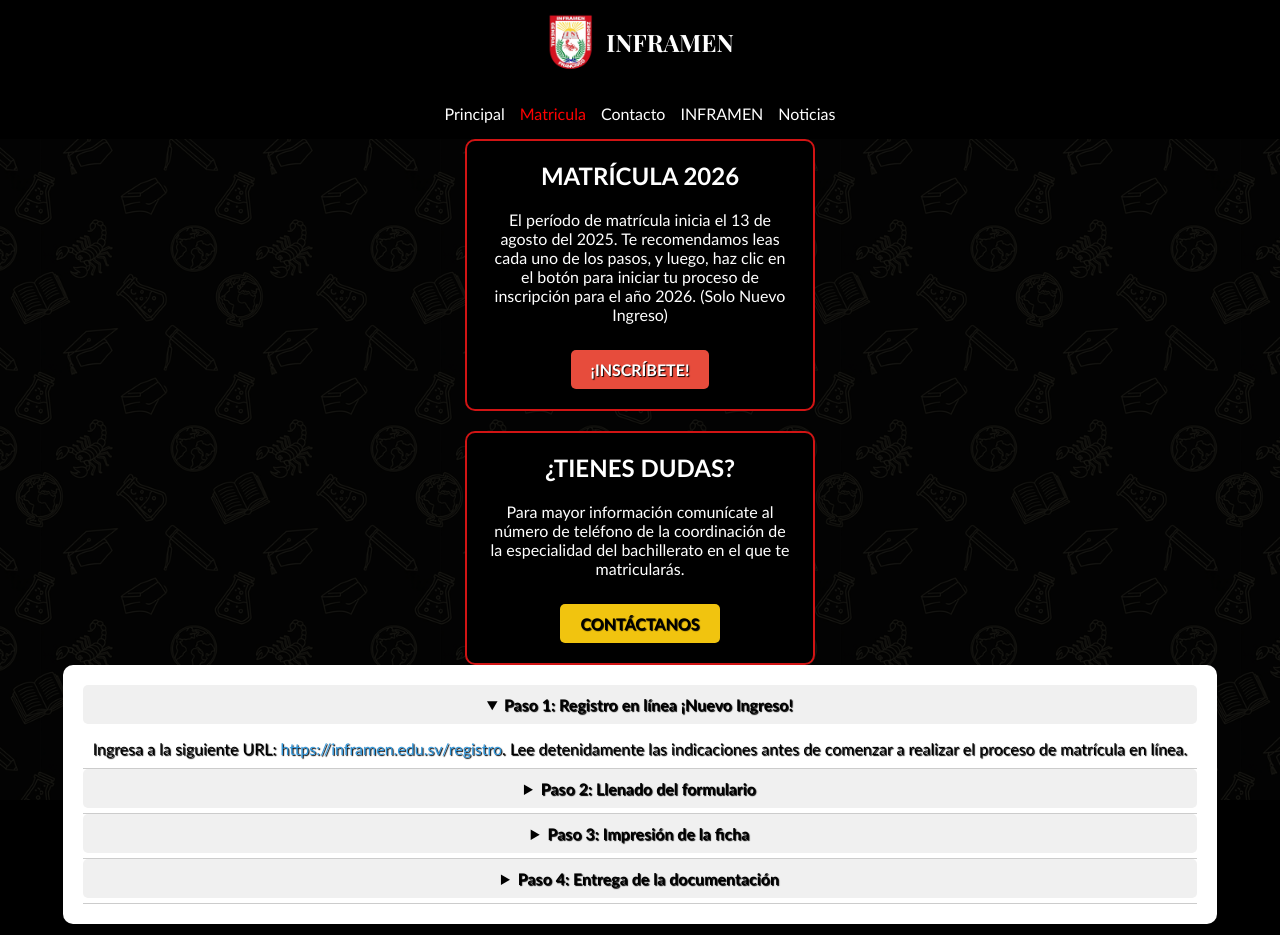
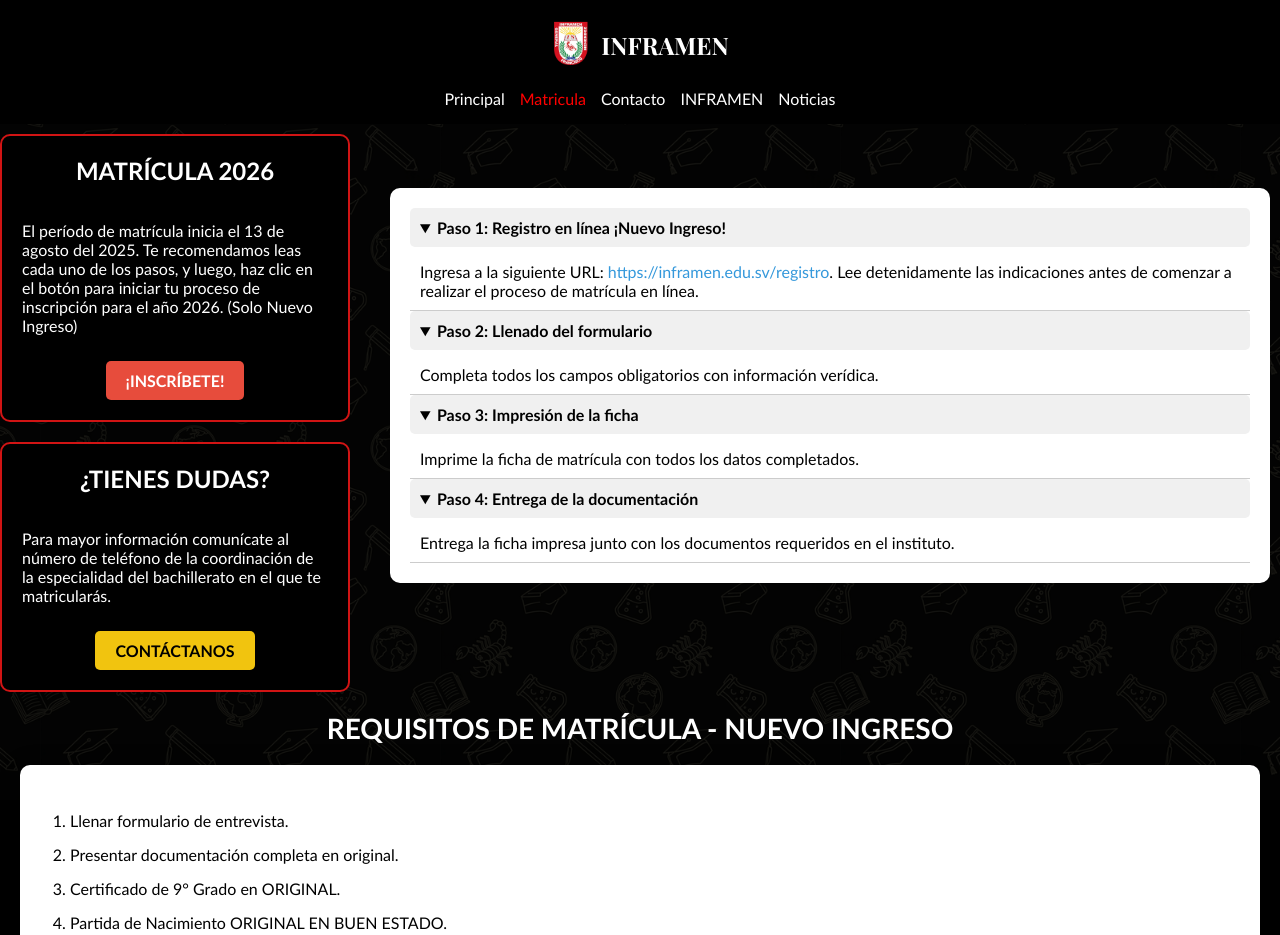
Before and after one commit to Carlos35654E/carlandro.online, a plain HTML site: page matricula/index.html in a window 1280 px wide. Shown: the top 935 px of the page. Drawn offline with nearby package versions, Linux system fonts and the light colour scheme.

Commit message:
versión final
Versión final de Principal, Matricula y Contacto

```diff
--- a/css/contacto.css
+++ b/css/contacto.css
@@ -1,5 +1,8 @@
 @import url('https://fonts.googleapis.com/css2?family=Playfair+Display:wght@400;700&display=swap');
 
+html {
+    overflow-y: scroll;
+}
 
 body {
     display: flex;
@@ -39,6 +42,9 @@ body::before {
     font-weight: 700;
     font-size: 24px;
     color: white;
+    line-height: 1;
+    margin: 0;
+    padding: 0;
 }
 
 header {
@@ -58,15 +64,17 @@ header {
     background-color: black;
     max-width: 100%;
     margin: 0;
+    width: 100%;
 }
 
 .logo-y-titulo {
     display: flex;
     align-items: center;
+    height: 70px;
 }
 
 .logo {
-    width: 50px;
+    width: 40px;
     margin-right: 10px;
 }
 
@@ -77,6 +85,7 @@ header {
     justify-content: center;
     padding: 10px 0;
     max-width: 100%;
+    width: 100%;
 }
 
 .menu {
@@ -114,7 +123,7 @@ header {
     border-radius: 15px;
     text-align: center;
     max-width: 400px;
-    margin: 50px 1rem;
+    margin: 10%;
     padding: 50px;
     background-color: rgb(61, 56, 56);
     align-items: center;
@@ -179,3 +188,32 @@ header {
 .active {
     color: red !important;
 }
+
+footer {
+    width: 100%;
+    background-color: #1f1d1d;
+    color: #f3f3f3;
+    display: flex;
+    flex-direction: column;
+    justify-content: center;
+    align-items: center;
+    font-size: 0.8rem;
+    height: auto;
+    padding: 10px;
+    text-align: center;
+}
+
+.footerlogo img {
+    height: 60px;
+    object-fit: contain;
+}
+
+.footerlogo {
+    padding: 0;
+}
+
+@media (max-width: 767px) {
+    footer {
+        display: none;
+    }
+}
--- a/css/matricula.css
+++ b/css/matricula.css
@@ -1,12 +1,14 @@
 @import url('https://fonts.googleapis.com/css2?family=Playfair+Display:wght@400;700&display=swap');
-* {
-  text-shadow: rgb(0, 0, 0) 1px 1px 1px;
+
+html {
+    overflow-y: scroll;
 }
+
 body {
   display: flex;
   flex-direction: column;
+  justify-content: flex-start;
   align-items: center;
-  justify-content: flex-start;
   min-height: 100vh;
   margin: 0;
   padding: 0;
@@ -16,6 +18,7 @@ body {
   color: white;
   position: relative;
 }
+
 body::before {
   content: "";
   position: fixed;
@@ -32,56 +35,73 @@ body::before {
   pointer-events: none;
   z-index: -1;
 }
+
 #titulo {
   font-family: 'Playfair Display', serif;
   font-weight: 700;
   font-size: 24px;
   color: white;
+  line-height: 1;
+  margin: 0;
+  padding: 0;
 }
+
 header {
   display: flex;
   flex-direction: column;
   width: 100%;
   align-items: center;
   background-color: black;
-  max-width: 100%;
+  min-width: 100%;
 }
+
 .encabezado-superior {
   display: flex;
+  width: 100%;
   align-items: center;
   justify-content: center;
   padding: 10px 0;
+  margin: 0;
   background-color: black;
   max-width: 100%;
 }
+
 .logo-y-titulo {
   display: flex;
   align-items: center;
+  height: 70px;
 }
+
 .logo {
-  width: 50px;
+  width: 40px;
   margin-right: 10px;
 }
+
 .navegacion-principal {
   background-color: black;
-  width: auto;
+  width: 100%;
   display: flex;
   justify-content: center;
   padding: 10px 0;
   max-width: 100%;
 }
+
 .menu {
-  flex-wrap: wrap;
+
   list-style: none;
   padding: 0;
   margin: 0;
   display: flex;
   justify-content: center;
+  flex-wrap: wrap;
   gap: 15px;
 }
+
 .menu li {
   margin: 0;
+  margin-top: -17px;
 }
+
 .menu a {
   color: white;
   text-decoration: none;
@@ -89,16 +109,25 @@ header {
   padding: 6px 0;
   display: block;
 }
+
 .menu a:hover {
-  color: red;
+  color: rgb(144, 9, 9);
 }
+
 main {
     width: 100%;
-    max-width: 100%;
     margin-bottom: 40px;
     box-sizing: border-box;
 }
+
 .container {
+  display: flex;
+  flex-direction: row;
+  gap: 30px; /* o el espacio que prefieras */
+  align-items: flex-start; /* opcional, para alinear arriba */
+}
+
+.container2 {
   display: flex;
   flex-direction: column;
   align-items: center;
@@ -107,9 +136,11 @@ main {
   padding: 0px 20px 40px 20px;
   text-align: center;
 }
-.container h1 {
-  margin-top: 0;
+
+.left-box, .right-box {
+  flex: 1; /* opcional, para que ambas ocupen el mismo ancho */
 }
+
 .left-box {
   flex: 1;
   min-width: 280px;
@@ -118,15 +149,25 @@ main {
   flex-direction: column;
   gap: 20px;
 }
+
+#left-box1 {
+  margin-top: 10px;
+}
+
 .box {
+  display: flex;
+  flex-direction: column;
+  align-items: center;
   background-color: black;
   padding: 20px;
   border-radius: 10px;
   border: 2px solid rgba(228, 22, 22, 0.918);
 }
+
 .box h2 {
   margin-top: 0;
 }
+
 .btn {
   display: inline-block;
   margin-top: 10px;
@@ -138,26 +179,31 @@ main {
   font-weight: bold;
   cursor: pointer;
 }
+
 .btn.red {
   background-color: #e74c3c;
 }
+
 .btn.yellow {
   background-color: #f1c40f;
   color: black;
 }
+
 .right-box {
   display: flex;
   flex-direction: column;
   flex: 2;
-  min-width: 300px;
   background-color: white;
   color: black;
   border-radius: 10px;
   padding: 20px;
+  margin: 5% 10px;
 }
+
 .accordion {
   border-bottom: 1px solid #ccc;
 }
+
 .accordion summary {
   cursor: pointer;
   padding: 10px;
@@ -166,18 +212,25 @@ main {
   border-radius: 5px;
   margin-bottom: 5px;
 }
+
 .accordion p {
   padding: 10px;
   margin: 0;
 }
+
 a {
   color: #3498db;
   text-decoration: none;
 }
+
 a:hover {
   text-decoration: underline;
 }
+
 .content-box {
+  display: flex;
+  flex-direction: column;
+  text-align: left;
   background-color: #fff;
   color: #000;
   padding: 30px;
@@ -186,32 +239,39 @@ a:hover {
   height: auto;
   box-shadow: 0 0 20px rgba(0, 0, 0, 0.3);
 }
+
 h1 {
   width: 100%;
   text-align: center;
   font-size: 28px;
   margin-bottom: 30px;
 }
+
 ol {
   padding-left: 20px;
 }
+
 ol li {
   margin-bottom: 15px;
   font-size: 16px;
 }
+
 .image {
   max-width: 650px;
   margin-top: 20px;
 }
+
 .image img {
   width: 100%;
   border-radius: 10px;
 }
+
 h1 {
   font-size: 28px;
   margin-bottom: 40px;
   text-transform: uppercase;
 }
+
 .content {
   display: flex;
   flex-wrap: wrap;
@@ -219,6 +279,7 @@ h1 {
   align-items: center;
   gap: 20px;
 }
+
 .text-box {
   flex: 0;
   max-width: 100%;
@@ -230,30 +291,38 @@ h1 {
   text-align: center;
   min-width: 100%;
 }
+
 .text-box ul {
   padding-left: 20px;
 }
+
 .text-box li {
   margin-bottom: 10px;
 }
+
 .image-box {
   max-width: 500px;
 }
+
 .image-box img {
   width: 100%;
   border-radius: 8px;
 }
+
 strong {
   color: #222;
 }
+
 .matricula-antiguo {
   padding: 40px 20px;
   text-align: center;
 }
+
 .matricula-antiguo h2 {
   text-transform: uppercase;
   margin-bottom: 30px;
 }
+
 .matricula-content {
   display: flex;
   align-items: center;
@@ -263,19 +332,23 @@ strong {
   margin: 0 auto;
   flex-wrap: wrap;
 }
+
 .matricula-texto {
   flex: 1;
   min-width: 300px;
   text-align: left;
 }
+
 .matricula-texto .verde {
   color: #39e27a;
   font-weight: bold;
 }
+
 .matricula-texto .rojo {
   color: #ff4d4d;
   font-weight: bold;
 }
+
 .matricula-caja {
   background: #fff;
   color: #000;
@@ -283,17 +356,21 @@ strong {
   border-radius: 8px;
   margin-top: 20px;
 }
+
 .matricula-caja h3 {
   margin-top: 0;
 }
+
 .matricula-imagen {
   flex: 1;
   min-width: 300px;
 }
+
 .matricula-imagen img {
   width: 100%;
   border-radius: 8px;
 }
+
 .contenido {
   background-color: rgba(0, 0, 0, 0.7);
   padding: 30px;
@@ -301,30 +378,72 @@ strong {
   max-width: 1200px;
   line-height: 1.6;
 }
+
 h1 {
   text-align: center;
   margin-bottom: 20px;
 }
+
 ul {
   columns: 2;
   list-style: disc;
   gap: 30px;
 }
+
 li {
   margin-bottom: 10px;
 }
+
 .matricula-texto > p {
   background-color: rgb(0, 0, 0);
   padding: 10px;
   border-radius: 10px;
 }
+
 .beneficios-lista {
   line-height: 1.5;
   gap: 15vw;
-  font-size: 1vw;
+  font-size: 3vh;
 }
+
 
 
 .active {
   color: red !important;
 }
+
+footer {
+    width: 100%;
+    background-color: #1f1d1d;
+    color: #f3f3f3;
+    display: flex;
+    flex-direction: column;
+    justify-content: center;
+    align-items: center;
+    font-size: 0.8rem;
+    height: auto;
+    padding: 10px;
+    text-align: center;
+}
+
+.footerlogo img {
+    height: 60px;
+    object-fit: contain;
+}
+
+.footerlogo {
+    padding: 0;
+}
+
+@media (max-width: 768px) {
+  .container {
+    align-items: center;
+    flex-direction: column;
+  }
+}
+
+@media (max-width: 767px) {
+    footer {
+        display: none;
+    }
+}
--- a/css/style.css
+++ b/css/style.css
@@ -1,48 +1,91 @@
+@import url('https://fonts.googleapis.com/css2?family=Playfair+Display:wght@400;700&display=swap');
+
+html {
+    overflow-y: scroll;
+}
+
 body {
     display: flex;
     flex-direction: column;
+    align-items: center;
+    justify-content: flex-start;
     min-height: 100vh;
     margin: 0;
+    padding: 0;
     box-sizing: border-box;
     font-family: 'Trebuchet MS', 'Lucida Sans Unicode', 'Lucida Grande', 'Lucida Sans', Arial, sans-serif;
     background-color: black;
-    overflow-x: hidden;
+    color: white;
+    position: relative;
+}
+
+body::before {
+    content: "";
+    position: fixed;
+    top: 0;
+    left: 0;
+    width: 100vw;
+    height: 100vh;
+    background-image: url(../img/background-contact.png);
+    background-position: center center;
+    background-attachment: fixed;
+    background-repeat: repeat;
+    background-size: 400px 400px;
+    opacity: 0.1;
+    pointer-events: none;
+    z-index: -1;
+}
+
+#titulo {
+    font-family: 'Playfair Display', serif;
+    font-weight: 700;
+    font-size: 24px;
+    color: white;
+    line-height: 1;
+    margin: 0;
+    padding: 0;
+}
+
+header {
+    display: flex;
+    flex-direction: column;
+    width: 100%;
+    align-items: center;
+    background-color: black;
+    min-width: 100%;
 }
 
 .encabezado-superior {
     display: flex;
     align-items: center;
     justify-content: center;
-    padding: 10px 5%;
+    padding: 10px 0;
+    margin: 0;
+    max-width: 100%;
     background-color: black;
-    height: auto;
-}
+    width: 100%;
 
-#titulo {
-    font-family: Georgia, 'Times New Roman', Times, serif;
-    font-size: 1.5rem;
-    text-align: center;
 }
 
 .logo-y-titulo {
     display: flex;
     align-items: center;
-    color: white;
-    justify-content: center;
+    height: 70px;
 }
 
-.logo {
-    width: 10vw;
-    max-width: 50px;
-    margin-right: 10px;
+ .logo {
+     width: 40px;
+     margin-right: 10px;
 }
 
 .navegacion-principal {
     background-color: black;
-    width: 100%;
+    width: auto;
     display: flex;
     justify-content: center;
     padding: 10px 0;
+    max-width: 100%;
+    width: 100%;
 }
 
 .menu {
@@ -52,24 +95,25 @@ body {
     display: flex;
     justify-content: center;
     flex-wrap: wrap;
+    gap: 15px;
+
 }
 
 .menu li {
-    margin: 5px 11px;
+    margin: 0;
     margin-top: -17px;
 }
 
 .menu a {
     color: white;
     text-decoration: none;
-    font-size: 1rem;
+    font-size: 16px;
     padding: 6px 0;
     display: block;
 }
 
 .menu a:hover {
     color: rgb(144, 9, 9);
-    pointer-events: visiblePainted;
 }
 
 main {
--- a/matricula/index.html
+++ b/matricula/index.html
@@ -27,7 +27,7 @@
   </header>
   <main>
     <div class="container">
-      <div class="left-box">
+      <div class="left-box" id="left-box1">
         <div class="box">
           <h2>MATRÍCULA 2026</h2>
           <p>El período de matrícula inicia el 13 de agosto del 2025. Te recomendamos leas cada uno de los pasos, y luego, haz clic en el botón para iniciar tu proceso de inscripción para el año 2026. (Solo Nuevo Ingreso)</p>
@@ -47,23 +47,23 @@
           <p>Ingresa a la siguiente URL: <a href="https://inframen.edu.sv/registro" target="_blank">https://inframen.edu.sv/registro</a>. Lee detenidamente las indicaciones antes de comenzar a realizar el proceso de matrícula en línea.</p>
         </details>
 
-        <details class="accordion">
+        <details class="accordion" open>
           <summary>Paso 2: Llenado del formulario</summary>
           <p>Completa todos los campos obligatorios con información verídica.</p>
         </details>
 
-        <details class="accordion">
+        <details class="accordion" open>
           <summary>Paso 3: Impresión de la ficha</summary>
           <p>Imprime la ficha de matrícula con todos los datos completados.</p>
         </details>
 
-        <details class="accordion">
+        <details class="accordion" open>
           <summary>Paso 4: Entrega de la documentación</summary>
           <p>Entrega la ficha impresa junto con los documentos requeridos en el instituto.</p>
         </details>
       </div>
     </div>
-    <div class="container">
+    <div class="container2">
       <h1>REQUISITOS DE MATRÍCULA - NUEVO INGRESO</h1>
 
       <div class="content-box">
@@ -85,7 +85,7 @@
   </main>
   <title>Matrícula Nuevos Ingresos</title>
 
-  <div class="container">
+  <div class="container2">
     <h1>PERIODO DE MATRÍCULA PARA ESTUDIANTES ADMITIDOS DE NUEVO INGRESO</h1>
 
     <div class="content">
@@ -160,6 +160,16 @@
       </ul>
     </div>
   </div>
+
+    <footer>
+        <div class="footerlogo">
+            <img src="../img/INlogo.png" alt="">
+        </div>
+        <div>
+            <p id="copyright">Copyright © 2025 Instituto Nacional "General Francisco Menéndez". Todos los derechos reservados.</p>
+        </div>
+    </footer>
+
    <script src="../js/app.js"></script>
 </body>
 </html>
```
Also changed, not shown: contacto/index.html (+9 -0 lines), index.html (+5 -5 lines).
